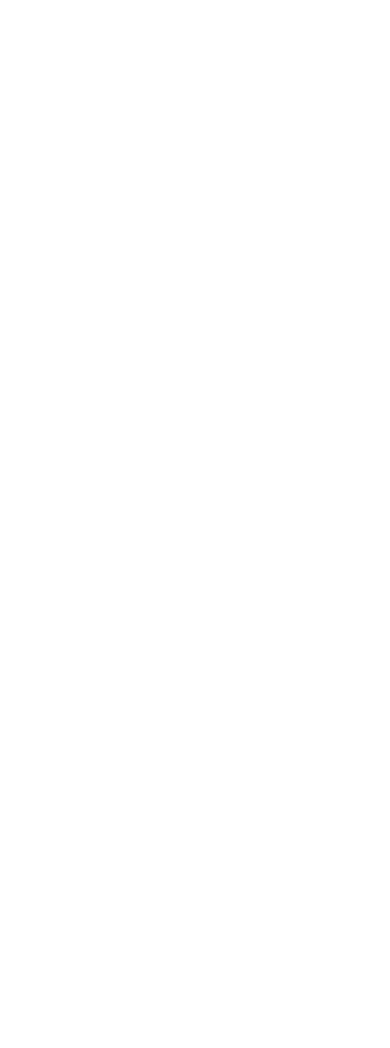
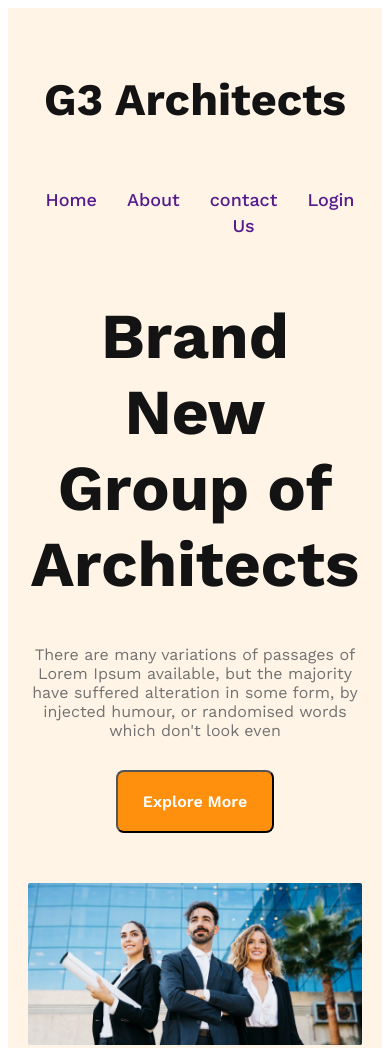
Before and after one commit to fahimhossain26/G3-architact-website, a plain HTML site: page index.html in a window 390 px wide. Shown: the top 1048 px of the page. Before the commit the page ends 844 px from the top, so only its background shows below. Drawn offline with nearby package versions, Linux system fonts and the light colour scheme.

Commit message:
responsive device header secction

```diff
--- a/index.html
+++ b/index.html
@@ -1,12 +1,47 @@
 <!DOCTYPE html>
 <html lang="en">
+
 <head>
     <meta charset="UTF-8">
     <meta name="viewport" content="width=device-width, initial-scale=1.0">
     <title>Architecure website </title>
+    <link rel="stylesheet" href="style.css">
 </head>
+
 <body>
+    <header>
+
+        <nav>
+
+            <h3 class="nav-title">G3 Architects</h3>
+            <ul>
+                <li><a href="">Home </a></li>
+                <li><a href="">About </a></li>
+                <li><a href="">contact Us </a></li>
+                <li><a href="">Login </a></li>
+
+
+            </ul>
+        </nav>
+        <div class="banner">
+            <div class="banner-content">
+                <h1 class="banner-title">
+                    Brand New Group of Architects
+
+                </h1>
+
+                <p class="banner-description">There are many variations of passages of Lorem Ipsum available, but the
+                    majority have suffered alteration in some form, by injected humour, or randomised words which don't
+                    look even</p>
+                <button class="btn-primary">
+                    Explore More
+                </button>
+            </div>
+            <img src="./images/banner.png" alt="">
+        </div>
+    </header>
 
 
 </body>
+
 </html>
--- a/style.css
+++ b/style.css
@@ -0,0 +1,105 @@
+/* Work seans google font */
+  @import url('https://fonts.googleapis.com/css2?family=Work+Sans:wght@400;500;600;700;800&display=swap');
+
+  /* shared styles */
+
+  *{
+     font-family: 'Work Sans', sans-serif;
+  }
+
+  .btn-primary{
+
+border-radius: 8px;
+background: #FF900E;
+color: white;
+padding: 20px 25px;
+font-size: 16px;
+font-weight: 600;
+
+
+  }
+  /* header styles */
+  header{
+    background: rgba(255, 144, 14, 0.10);
+    padding: 50px 240px;
+  }
+
+nav{
+    display: flex;
+justify-content: space-between;
+align-items: center;
+}
+.nav-title{
+    color:  #131313;
+text-align: center;
+font-size: 45px;
+font-style: normal;
+font-weight: 700;
+
+}
+nav >ul{
+    display: flex;
+}
+nav li {
+    list-style: none;
+
+    color: var(--Dark-02, #424242);
+text-align: center;
+
+font-size: 18px;
+font-style: normal;
+font-weight: 500;
+line-height: 26px;
+margin-right: 30px;
+}
+nav li a{
+    text-decoration: none;
+}
+
+
+/* Banner styles */
+.banner-content{
+     max-width: 800px;
+     text-align: center;
+     margin: 0px auto;
+}
+.banner-title{
+    color: #131313;
+text-align: center;
+font-size: 64px;
+font-weight: 700;
+}
+.banner-description{
+    color: #727272;
+text-align: center;
+font-size: 16px;
+font-weight: 400;
+margin-bottom: 30px;
+
+}
+.banner img{
+    max-width: 100%;
+    margin-top: 50px;
+}
+
+/* responsive media */
+/* mobile devices */
+@media screen and (max-width:576px) {
+    header{
+        padding: 20px;
+    }
+    nav{
+        flex-direction: column;
+    }
+
+}
+/* tab or medium device  */
+@media screen and (min-width:576px) and (max-width:960px){
+   nav{
+    flex-direction: column;
+
+   }
+   header{
+    padding: 50px;
+}
+}
```
